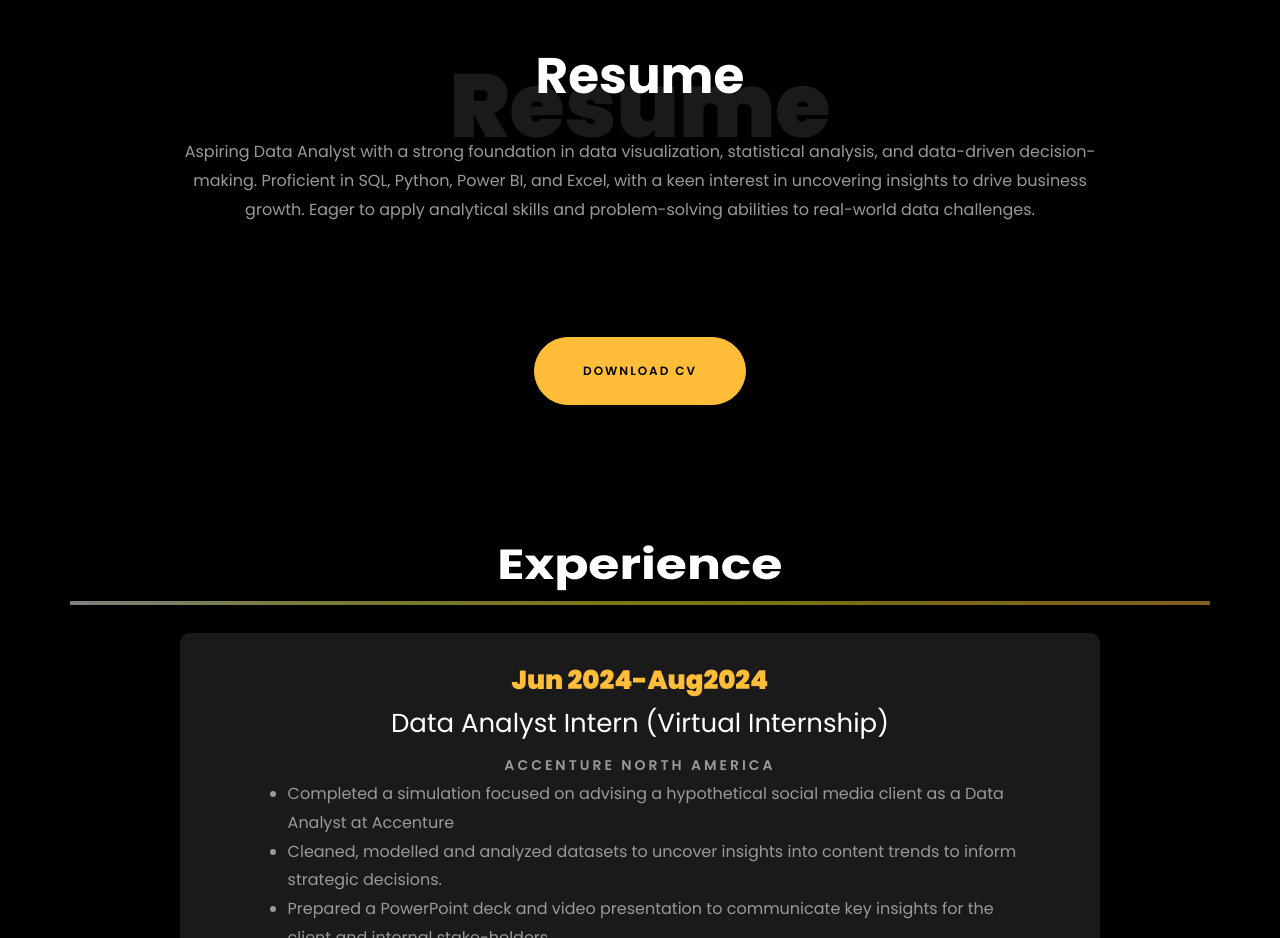
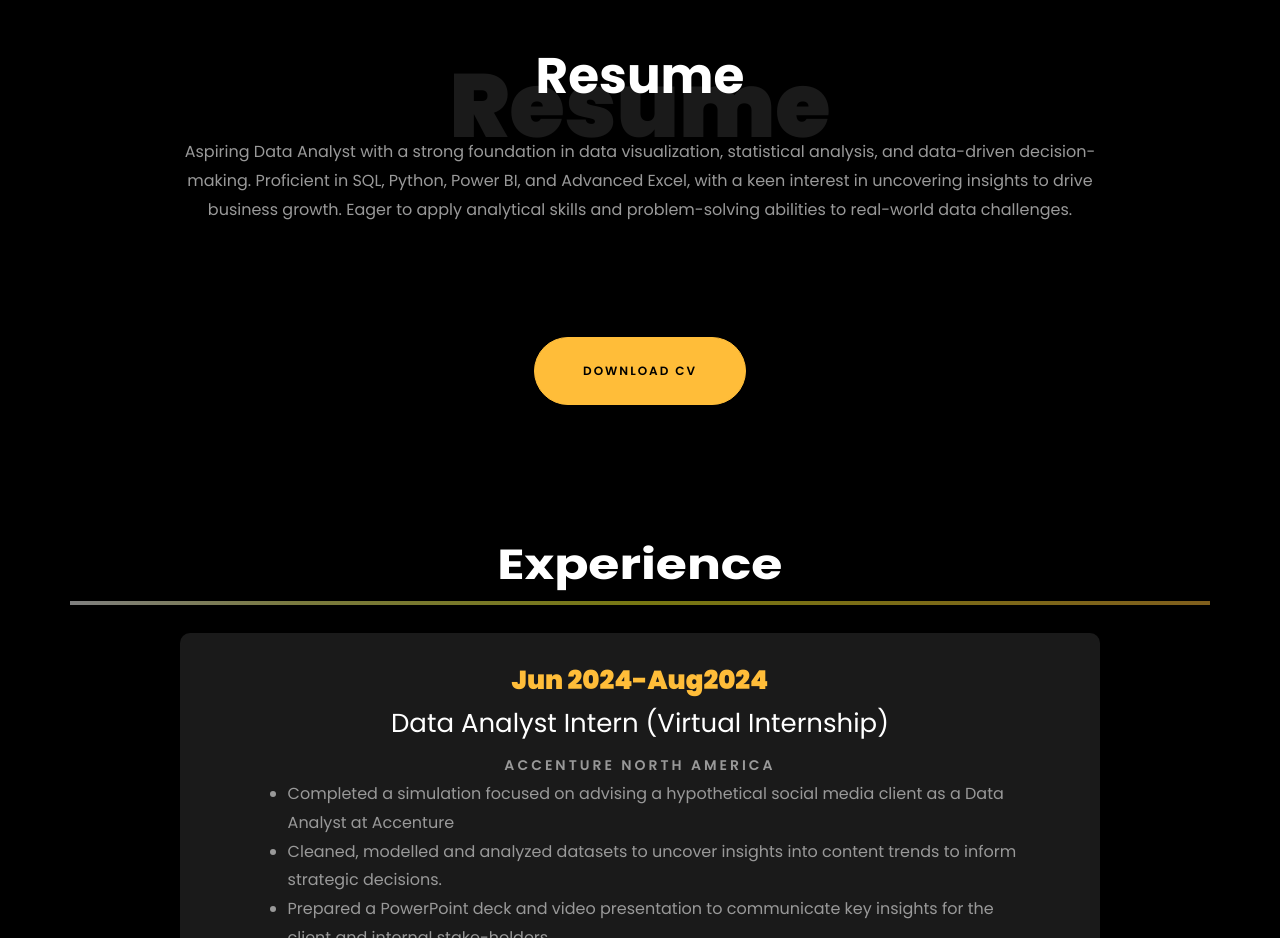
Before and after one commit to adityagithbit/adityaportfolio.in, a plain HTML site: page index.html in a window 1280 px wide. Shown: the part 2340-3278 px from the top of the page. Drawn offline with Linux system fonts and the light colour scheme; files whose address does not match are found by name.

Commit message:
Update index.html

```diff
--- a/index.html
+++ b/index.html
@@ -387,7 +387,7 @@
             <div class="col-md-10 heading-section text-center ftco-animate">
                 <h1 class="big big-2">Resume</h1>
                 <h2 class="mb-4">Resume</h2>
-                <p>Aspiring Data Analyst with a strong foundation in data visualization, statistical analysis, and data-driven decision-making. Proficient in SQL, Python, Power BI, and Excel, with a keen interest in uncovering insights to drive business growth. Eager to apply analytical skills and problem-solving abilities to real-world data challenges.</p>
+                <p>Aspiring Data Analyst with a strong foundation in data visualization, statistical analysis, and data-driven decision-making. Proficient in SQL, Python, Power BI, and Advanced Excel, with a keen interest in uncovering insights to drive business growth. Eager to apply analytical skills and problem-solving abilities to real-world data challenges.</p>
             </div>
         </div>
 
```
